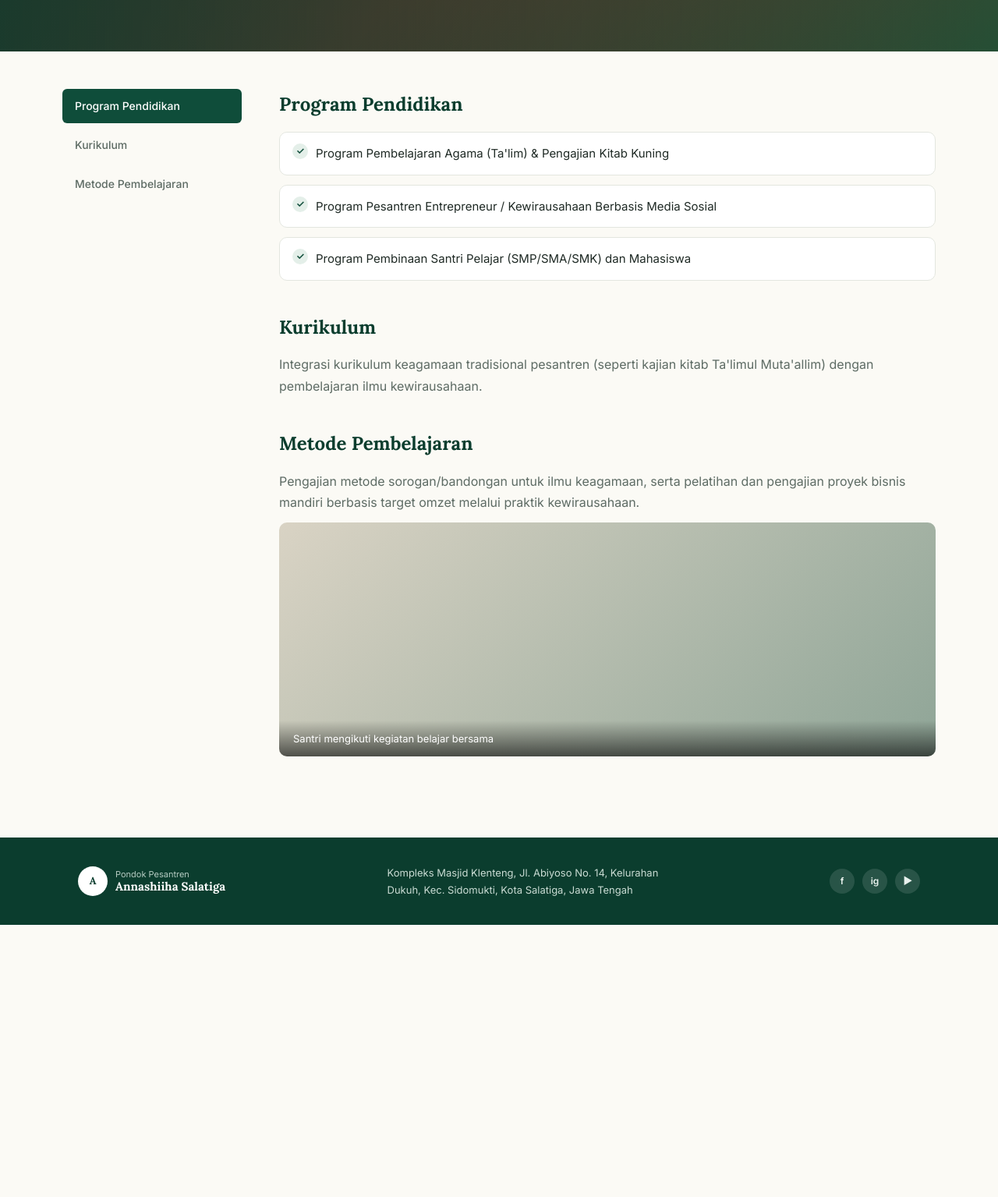
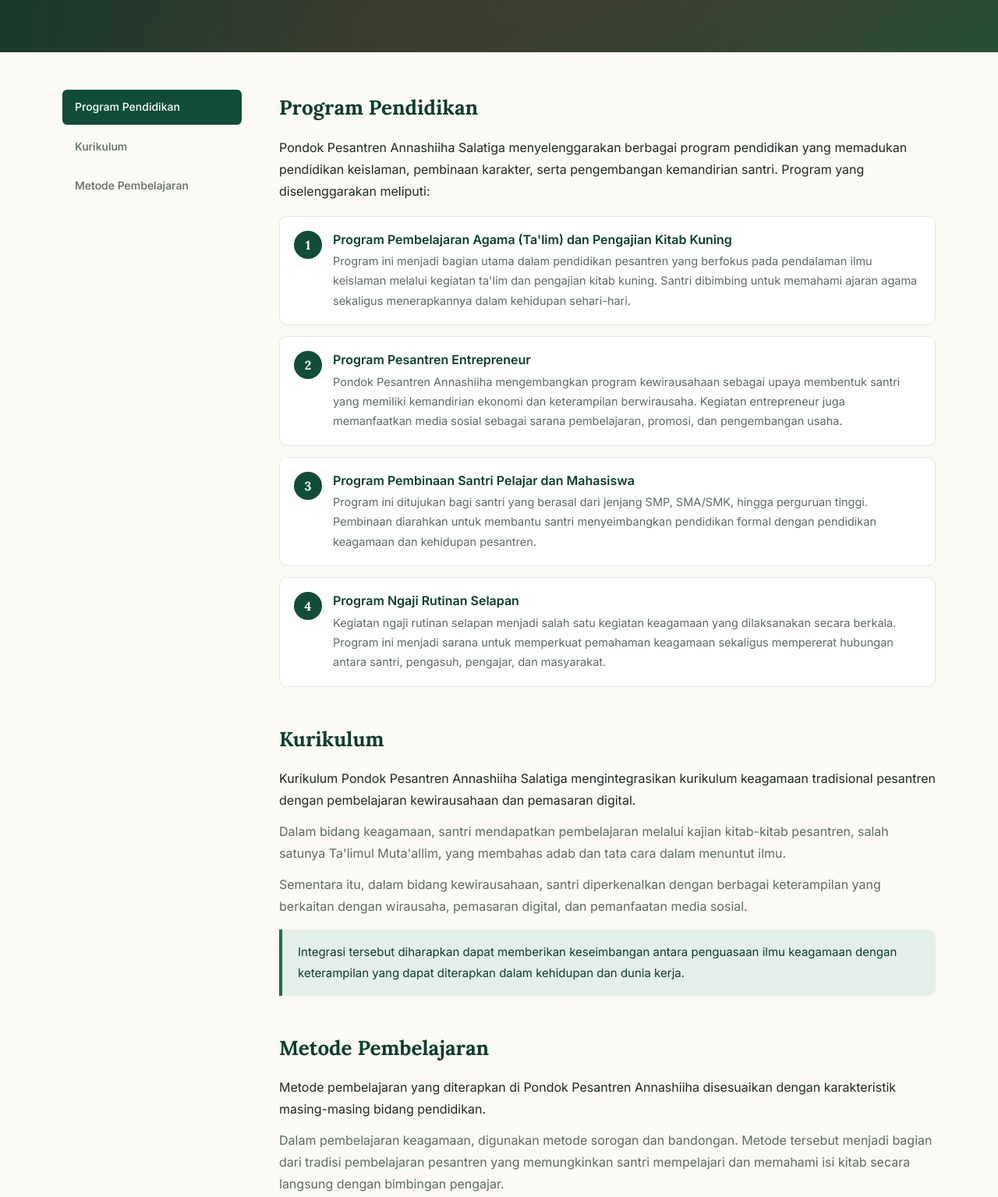
Before and after one commit to hyWorkspace/website-ponpes-tugas-akhir-pweb, a plain HTML site: page pendidikan.html in a window 1280 px wide. Shown: the part 255-1790 px from the top of the page at 78% size. Before the commit the page ends 1441 px from the top, so only its background shows below. Drawn offline with Linux system fonts and the light colour scheme.

Commit message:
Step by Step

```diff
--- a/pendidikan.html
+++ b/pendidikan.html
@@ -23,7 +23,7 @@
   }
   *{box-sizing:border-box;margin:0;padding:0}
   html{scroll-behavior:smooth}
-  body{font-family:'Inter',system-ui,sans-serif;color:var(--ink);background:var(--cream);line-height:1.7}
+  body{font-family:'Inter',system-ui,sans-serif;color:var(--ink);background:var(--cream);line-height:1.75}
   a{color:inherit;text-decoration:none}
   img{max-width:100%;display:block}
   .container{width:100%;max-width:var(--maxw);margin:0 auto;padding:0 20px}
@@ -61,21 +61,35 @@
   .side a:hover{background:var(--green-100);color:var(--green-800)}
   .side a.active{background:var(--green-800);color:#fff}
 
-  .content section{margin-bottom:40px;scroll-margin-top:90px}
-  .content h2{font-family:'Lora',serif;font-size:24px;color:var(--green-900);margin-bottom:14px}
-  .content p{color:var(--muted);margin-bottom:10px}
-  .content ul{list-style:none;display:grid;gap:12px}
-  .content li{
+  .content section{margin-bottom:44px;scroll-margin-top:90px}
+  .content h2{font-family:'Lora',serif;font-size:26px;color:var(--green-900);margin-bottom:14px}
+  .content p{color:var(--muted);margin-bottom:12px}
+  .content .lead{color:var(--ink)}
+
+  /* Kartu program */
+  .programs{list-style:none;display:grid;gap:14px;margin-top:18px;counter-reset:prog}
+  .programs li{
     background:#fff;border:1px solid var(--line);border-radius:var(--radius);
-    padding:14px 18px 14px 46px;position:relative;color:var(--ink);font-size:15px
+    padding:18px 20px 18px 68px;position:relative;counter-increment:prog;
+    transition:box-shadow .2s,transform .2s;
   }
-  .content li::before{
-    content:"✓";position:absolute;left:16px;top:14px;width:20px;height:20px;border-radius:50%;
-    background:var(--green-100);color:var(--green-800);font-size:12px;font-weight:700;display:grid;place-items:center
+  .programs li:hover{box-shadow:0 6px 18px rgba(11,61,46,.08);transform:translateY(-2px)}
+  .programs li::before{
+    content:counter(prog);position:absolute;left:18px;top:18px;width:36px;height:36px;border-radius:50%;
+    background:var(--green-800);color:#fff;font-family:'Lora',serif;font-weight:700;display:grid;place-items:center
   }
+  .programs h3{font-size:16px;color:var(--green-900);margin-bottom:4px;line-height:1.4}
+  .programs p{font-size:14.5px;margin:0}
+
+  /* Kotak sorotan */
+  .highlight{
+    margin-top:16px;padding:16px 20px;border-left:4px solid var(--green-600);
+    background:var(--green-100);border-radius:0 var(--radius) var(--radius) 0;color:var(--green-900);font-size:15px
+  }
+  .highlight p{color:var(--green-900);margin:0}
 
   .photo{
-    margin-top:12px;height:300px;border-radius:var(--radius);overflow:hidden;position:relative;
+    margin-top:18px;height:300px;border-radius:var(--radius);overflow:hidden;position:relative;
     /* Ganti dengan foto Anda: url('images/santri-belajar.jpg') */
     background:linear-gradient(135deg,#d9d3c4,#8fa597);
     background-size:cover;background-position:center;
@@ -150,27 +164,57 @@
   </nav>
 
   <div class="content">
+
+    <!-- ===== PROGRAM PENDIDIKAN ===== -->
     <section id="program">
       <h2>Program Pendidikan</h2>
-      <ul>
-        <li>Program Pembelajaran Agama (Ta'lim) &amp; Pengajian Kitab Kuning</li>
-        <li>Program Pesantren Entrepreneur / Kewirausahaan Berbasis Media Sosial</li>
-        <li>Program Pembinaan Santri Pelajar (SMP/SMA/SMK) dan Mahasiswa</li>
-      </ul>
+      <p class="lead">Pondok Pesantren Annashiiha Salatiga menyelenggarakan berbagai program pendidikan yang memadukan pendidikan keislaman, pembinaan karakter, serta pengembangan kemandirian santri. Program yang diselenggarakan meliputi:</p>
+
+      <ol class="programs">
+        <li>
+          <h3>Program Pembelajaran Agama (Ta'lim) dan Pengajian Kitab Kuning</h3>
+          <p>Program ini menjadi bagian utama dalam pendidikan pesantren yang berfokus pada pendalaman ilmu keislaman melalui kegiatan ta'lim dan pengajian kitab kuning. Santri dibimbing untuk memahami ajaran agama sekaligus menerapkannya dalam kehidupan sehari-hari.</p>
+        </li>
+        <li>
+          <h3>Program Pesantren Entrepreneur</h3>
+          <p>Pondok Pesantren Annashiiha mengembangkan program kewirausahaan sebagai upaya membentuk santri yang memiliki kemandirian ekonomi dan keterampilan berwirausaha. Kegiatan entrepreneur juga memanfaatkan media sosial sebagai sarana pembelajaran, promosi, dan pengembangan usaha.</p>
+        </li>
+        <li>
+          <h3>Program Pembinaan Santri Pelajar dan Mahasiswa</h3>
+          <p>Program ini ditujukan bagi santri yang berasal dari jenjang SMP, SMA/SMK, hingga perguruan tinggi. Pembinaan diarahkan untuk membantu santri menyeimbangkan pendidikan formal dengan pendidikan keagamaan dan kehidupan pesantren.</p>
+        </li>
+        <li>
+          <h3>Program Ngaji Rutinan Selapan</h3>
+          <p>Kegiatan ngaji rutinan selapan menjadi salah satu kegiatan keagamaan yang dilaksanakan secara berkala. Program ini menjadi sarana untuk memperkuat pemahaman keagamaan sekaligus mempererat hubungan antara santri, pengasuh, pengajar, dan masyarakat.</p>
+        </li>
+      </ol>
     </section>
 
+    <!-- ===== KURIKULUM ===== -->
     <section id="kurikulum">
       <h2>Kurikulum</h2>
-      <p>Integrasi kurikulum keagamaan tradisional pesantren (seperti kajian kitab Ta'limul Muta'allim) dengan pembelajaran ilmu kewirausahaan.</p>
+      <p class="lead">Kurikulum Pondok Pesantren Annashiiha Salatiga mengintegrasikan kurikulum keagamaan tradisional pesantren dengan pembelajaran kewirausahaan dan pemasaran digital.</p>
+      <p>Dalam bidang keagamaan, santri mendapatkan pembelajaran melalui kajian kitab-kitab pesantren, salah satunya Ta'limul Muta'allim, yang membahas adab dan tata cara dalam menuntut ilmu.</p>
+      <p>Sementara itu, dalam bidang kewirausahaan, santri diperkenalkan dengan berbagai keterampilan yang berkaitan dengan wirausaha, pemasaran digital, dan pemanfaatan media sosial.</p>
+      <div class="highlight">
+        <p>Integrasi tersebut diharapkan dapat memberikan keseimbangan antara penguasaan ilmu keagamaan dengan keterampilan yang dapat diterapkan dalam kehidupan dan dunia kerja.</p>
+      </div>
     </section>
 
+    <!-- ===== METODE PEMBELAJARAN ===== -->
     <section id="metode">
       <h2>Metode Pembelajaran</h2>
-      <p>Pengajian metode sorogan/bandongan untuk ilmu keagamaan, serta pelatihan dan pengajian proyek bisnis mandiri berbasis target omzet melalui praktik kewirausahaan.</p>
+      <p class="lead">Metode pembelajaran yang diterapkan di Pondok Pesantren Annashiiha disesuaikan dengan karakteristik masing-masing bidang pendidikan.</p>
+      <p>Dalam pembelajaran keagamaan, digunakan metode sorogan dan bandongan. Metode tersebut menjadi bagian dari tradisi pembelajaran pesantren yang memungkinkan santri mempelajari dan memahami isi kitab secara langsung dengan bimbingan pengajar.</p>
+      <p>Sementara dalam pembelajaran kewirausahaan, santri mendapatkan pelatihan dan praktik melalui pengerjaan proyek bisnis secara mandiri. Kegiatan tersebut diarahkan pada pencapaian target usaha, termasuk target omzet bulanan, sehingga santri tidak hanya memperoleh pengetahuan secara teoritis, tetapi juga mendapatkan pengalaman dalam menjalankan kegiatan usaha secara langsung.</p>
+      <div class="highlight">
+        <p>Melalui perpaduan metode pembelajaran tradisional dan praktik kewirausahaan, Pondok Pesantren Annashiiha berupaya membentuk santri yang memiliki pemahaman agama, akhlak, keterampilan, dan kemandirian.</p>
+      </div>
       <div class="photo" role="img" aria-label="Santri mengikuti pengajian bersama">
         <span>Santri mengikuti kegiatan belajar bersama</span>
       </div>
     </section>
+
   </div>
 </main>
 
@@ -184,7 +228,7 @@
       </div>
     </div>
     <address>
-      Kompleks Masjid Klenteng, Jl. Abiyoso No. 14, Kelurahan Dukuh, Kec. Sidomukti, Kota Salatiga, Jawa Tengah
+      Kompleks Masjid Klenteng, Jl. Abiyoso No. 14, Kelurahan Dukuh, Kecamatan Sidomukti, Kota Salatiga, Jawa Tengah
     </address>
     <div class="social">
       <a href="#" aria-label="Facebook">f</a>
```
